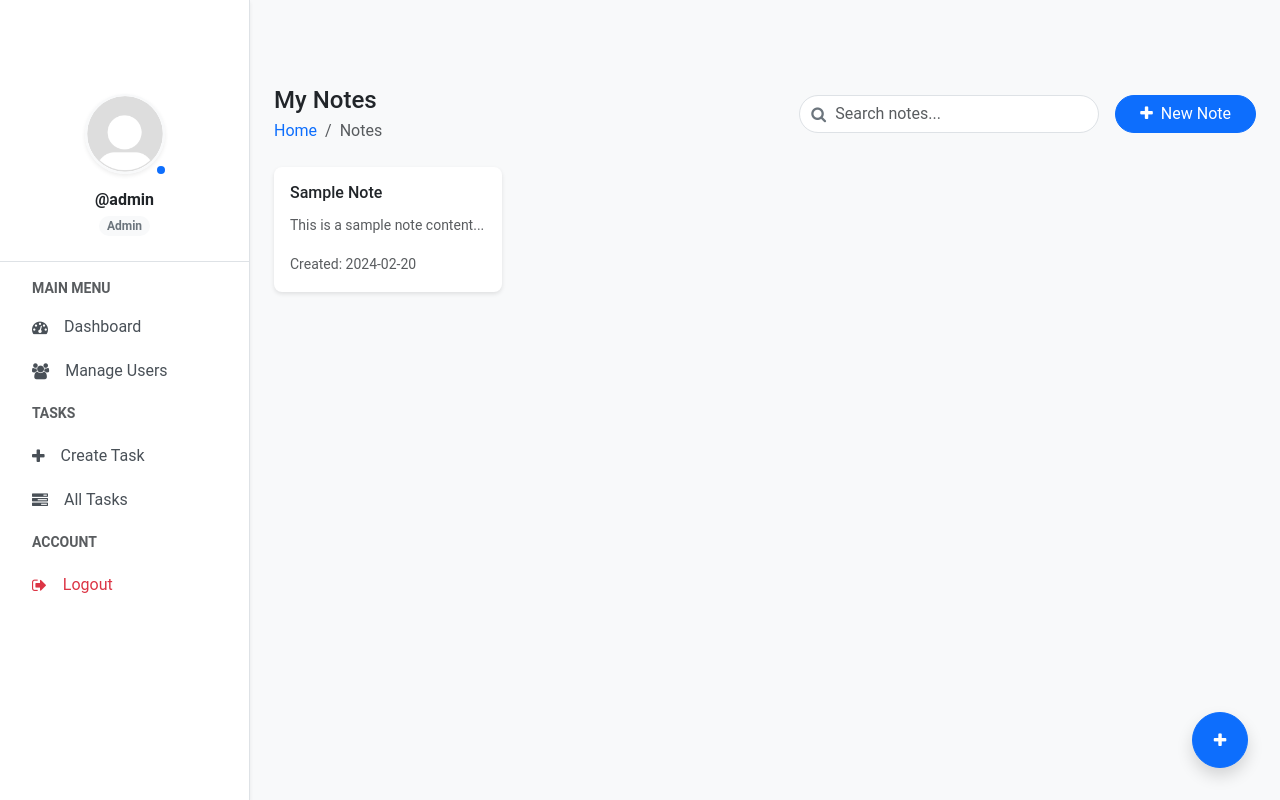
After one commit to anushkabhattarai/Project-Desk, a PHP site: page /notes.php in a window 1280 px wide. The commit adds this page. Run offline with PHP 8.4, Linux system fonts and the light colour scheme; a user stored in the database is signed in.

Commit message:
integrated note taking features,implemented a modern note-taking UI with navigation, hover effects, dynamic notes, and interactivity using Bootstrap and JavaScript

```diff
--- a/inc/header.php
+++ b/inc/header.php
@@ -144,10 +144,5 @@
 				document.body.classList.remove('sidebar-collapsed');
 			}
 		}
-
-		// Add event listener for sidebar toggle button
-		document.getElementById('navToggle').addEventListener('click', function() {
-			document.body.classList.toggle('sidebar-collapsed');
-		});
 	});
 </script>
--- a/inc/nav.php
+++ b/inc/nav.php
@@ -1,14 +1,14 @@
-<nav class="bg-white shadow-sm border-end" style="width: 250px; min-height: 100vh; position: fixed; left: 0; top: 0; z-index: 999; padding-top: 70px; transition: all 0.3s ease;">
+<nav class="bg-white shadow-sm border-end" style="width: 250px; min-height: 100vh; position: fixed; left: 0; top: 0; z-index: 999; padding-top: 70px;">
     <!-- User Profile Section -->
     <div class="p-4 text-center border-bottom">
         <div class="position-relative d-inline-block mb-3">
             <img src="img/user.png" class="rounded-circle shadow-sm border border-2 border-light" width="80" height="80" alt="User Profile">
             <span class="position-absolute bottom-0 end-0 bg-<?php echo $_SESSION['role'] == 'admin' ? 'primary' : 'success'; ?> p-1 rounded-circle">
-                <span class="visually-hidden">Status indicator</span>
+                <span class="visually-hidden">User status</span>
             </span>
         </div>
-        <h6 class="mb-1 fw-semibold">@<?php echo $_SESSION['username']; ?></h6>
-        <small class="text-muted"><?php echo ucfirst($_SESSION['role']); ?></small>
+        <h6 class="mb-1 fw-semibold">@<?=$_SESSION['username']?></h6>
+        <span class="badge bg-light text-secondary rounded-pill"><?=ucfirst($_SESSION['role'])?></span>
     </div>
 
     <?php if($_SESSION['role'] == "employee") { ?>
@@ -26,6 +26,14 @@
                     <a href="my_task.php" class="nav-link rounded-3 py-2 px-3 d-flex align-items-center">
                         <i class="fa fa-tasks me-3 text-opacity-75" aria-hidden="true"></i>
                         <span>My Tasks</span>
+                    </a>
+                </li>
+
+                <!-- Notes Section -->
+                <li class="nav-item">
+                    <a href="notes.php" class="nav-link rounded-3 py-2 px-3 d-flex align-items-center">
+                        <i class="fa fa-sticky-note me-3 text-opacity-75" aria-hidden="true"></i>
+                        <span>Notes</span>
                     </a>
                 </li>
 
@@ -126,4 +134,41 @@
     .nav-link.active i {
         color: white !important;
     }
+
+    /* Note interface styles */
+    .note-card {
+        transition: all 0.3s ease;
+        cursor: pointer;
+    }
+
+    .note-card:hover {
+        transform: translateY(-2px);
+        box-shadow: 0 4px 12px rgba(0, 123, 255, 0.15);
+        background-color: rgba(0, 123, 255, 0.02);
+    }
+
+    .note-actions {
+        opacity: 0;
+        transition: opacity 0.2s ease;
+    }
+
+    .note-card:hover .note-actions {
+        opacity: 1;
+    }
+
+    /* Animation for new notes */
+    @keyframes slideIn {
+        from {
+            opacity: 0;
+            transform: translateY(20px);
+        }
+        to {
+            opacity: 1;
+            transform: translateY(0);
+        }
+    }
+
+    .new-note {
+        animation: slideIn 0.3s ease forwards;
+    }
 </style>
--- a/index.php
+++ b/index.php
@@ -7,7 +7,7 @@ if (isset($_SESSION['role']) && isset($_SESSION['id']) ) {
     include "app/Model/User.php";
 
 	if ($_SESSION['role'] == "admin") {
-		  $todaydue_task = count_tasks_due_today($conn);
+		$todaydue_task = count_tasks_due_today($conn);
 	     $overdue_task = count_tasks_overdue($conn);
 	     $nodeadline_task = count_tasks_NoDeadline($conn);
 	     $num_task = count_tasks($conn);
--- /dev/null
+++ b/notes.php
@@ -0,0 +1,174 @@
+<?php
+session_start();
+
+// Check if user is logged in
+if (!isset($_SESSION['id']) || !isset($_SESSION['role'])) {
+    header("Location: login.php");
+    exit;
+}
+
+// Include necessary files
+include "DB_connection.php";
+$title = "Notes";
+?>
+<!DOCTYPE html>
+<html lang="en">
+<head>
+    <meta charset="UTF-8">
+    <meta name="viewport" content="width=device-width, initial-scale=1.0">
+    <title><?=$title?></title>
+    <!-- Bootstrap CSS -->
+    <link href="https://cdn.jsdelivr.net/npm/bootstrap@5.3.0/dist/css/bootstrap.min.css" rel="stylesheet">
+    <!-- Font Awesome -->
+    <link rel="stylesheet" href="https://stackpath.bootstrapcdn.com/font-awesome/4.7.0/css/font-awesome.min.css">
+    <!-- Custom CSS -->
+    <link rel="stylesheet" href="css/style.css">
+    <style>
+        .note-card {
+            background: white;
+            border-radius: 8px;
+            box-shadow: 0 2px 4px rgba(0,0,0,0.1);
+            transition: all 0.3s ease;
+        }
+
+        .note-card:hover {
+            transform: translateY(-2px);
+            box-shadow: 0 4px 8px rgba(0,0,0,0.15);
+        }
+
+        .dark-mode {
+            background-color: #1a1a1a !important;
+            color: #ffffff;
+        }
+
+        .dark-mode .note-card {
+            background: #2d2d2d;
+            border: 1px solid #404040;
+        }
+
+        .search-box {
+            position: relative;
+            min-width: 300px;
+        }
+
+        .search-box input {
+            padding-left: 35px;
+            border-radius: 20px;
+        }
+
+        .search-box::before {
+            content: '\f002';
+            font-family: 'FontAwesome';
+            position: absolute;
+            left: 12px;
+            top: 50%;
+            transform: translateY(-50%);
+            color: #6c757d;
+        }
+    </style>
+</head>
+<body class="bg-light">
+    <?php include "inc/nav.php" ?>
+
+    <!-- Main content area -->
+    <main style="margin-left: 250px; padding-top: 70px;">
+        <div class="container-fluid px-4 py-3">
+            <!-- Header Area -->
+            <div class="d-flex justify-content-between align-items-center mb-4">
+                <div>
+                    <h4 class="mb-1">My Notes</h4>
+                    <nav aria-label="breadcrumb">
+                        <ol class="breadcrumb mb-0">
+                            <li class="breadcrumb-item"><a href="index.php" class="text-decoration-none">Home</a></li>
+                            <li class="breadcrumb-item active">Notes</li>
+                        </ol>
+                    </nav>
+                </div>
+
+                <!-- Search and Actions -->
+                <div class="d-flex gap-3 align-items-center">
+                    <div class="search-box">
+                        <input type="text" class="form-control" placeholder="Search notes..." id="searchNotes">
+                    </div>
+                    <button class="btn btn-primary rounded-pill px-4" id="addNoteBtn">
+                        <i class="fa fa-plus me-2"></i>New Note
+                    </button>
+                </div>
+            </div>
+
+            <!-- Notes Grid -->
+            <div class="row g-4" id="notesGrid">
+                <!-- Sample Note Card -->
+                <div class="col-md-4 col-lg-3">
+                    <div class="note-card p-3 h-100">
+                        <div class="d-flex justify-content-between mb-2">
+                            <h6 class="card-title mb-0">Sample Note</h6>
+                            <div class="note-actions">
+                                <button class="btn btn-link btn-sm p-0 text-muted"><i class="fa fa-thumbtack"></i></button>
+                                <button class="btn btn-link btn-sm p-0 text-muted"><i class="fa fa-edit"></i></button>
+                                <button class="btn btn-link btn-sm p-0 text-danger"><i class="fa fa-trash"></i></button>
+                            </div>
+                        </div>
+                        <p class="card-text small text-muted">This is a sample note content...</p>
+                        <small class="text-muted">Created: 2024-02-20</small>
+                    </div>
+                </div>
+            </div>
+        </div>
+    </main>
+
+    <!-- Floating Action Button -->
+    <button class="btn btn-primary rounded-circle position-fixed shadow"
+            style="bottom: 2rem; right: 2rem; width: 56px; height: 56px; z-index: 1000;"
+            id="floatingAddBtn">
+        <i class="fa fa-plus"></i>
+    </button>
+
+    <!-- Note Editor Modal -->
+    <div class="modal fade" id="noteModal" tabindex="-1">
+        <div class="modal-dialog modal-lg">
+            <div class="modal-content">
+                <div class="modal-header border-0">
+                    <input type="text" class="form-control form-control-lg border-0" placeholder="Note Title">
+                    <button type="button" class="btn-close" data-bs-dismiss="modal"></button>
+                </div>
+                <div class="modal-body">
+                    <div class="toolbar border-bottom pb-2 mb-2">
+                        <button class="btn btn-sm btn-light" data-format="bold"><i class="fa fa-bold"></i></button>
+                        <button class="btn btn-sm btn-light" data-format="italic"><i class="fa fa-italic"></i></button>
+                        <button class="btn btn-sm btn-light" data-format="underline"><i class="fa fa-underline"></i></button>
+                        <button class="btn btn-sm btn-light" data-format="list"><i class="fa fa-list"></i></button>
+                    </div>
+                    <div class="editor p-3" contenteditable="true" style="min-height: 200px;"></div>
+                </div>
+                <div class="modal-footer">
+                    <button type="button" class="btn btn-light" data-bs-dismiss="modal">Close</button>
+                    <button type="button" class="btn btn-primary px-4" id="saveNote">Save Note</button>
+                </div>
+            </div>
+        </div>
+    </div>
+
+    <!-- Bootstrap JS Bundle -->
+    <script src="https://cdn.jsdelivr.net/npm/bootstrap@5.3.0/dist/js/bootstrap.bundle.min.js"></script>
+    <!-- jQuery (if needed) -->
+    <script src="https://code.jquery.com/jquery-3.6.0.min.js"></script>
+
+    <script>
+        // Initialize Bootstrap components
+        const noteModal = new bootstrap.Modal(document.getElementById('noteModal'));
+
+        // Show modal when clicking add buttons
+        document.getElementById('addNoteBtn').addEventListener('click', () => noteModal.show());
+        document.getElementById('floatingAddBtn').addEventListener('click', () => noteModal.show());
+
+        // Dark mode toggle
+        const darkModeToggle = document.querySelector('#darkModeToggle');
+        if (darkModeToggle) {
+            darkModeToggle.addEventListener('change', () => {
+                document.body.classList.toggle('dark-mode');
+            });
+        }
+    </script>
+</body>
+</html>
```
